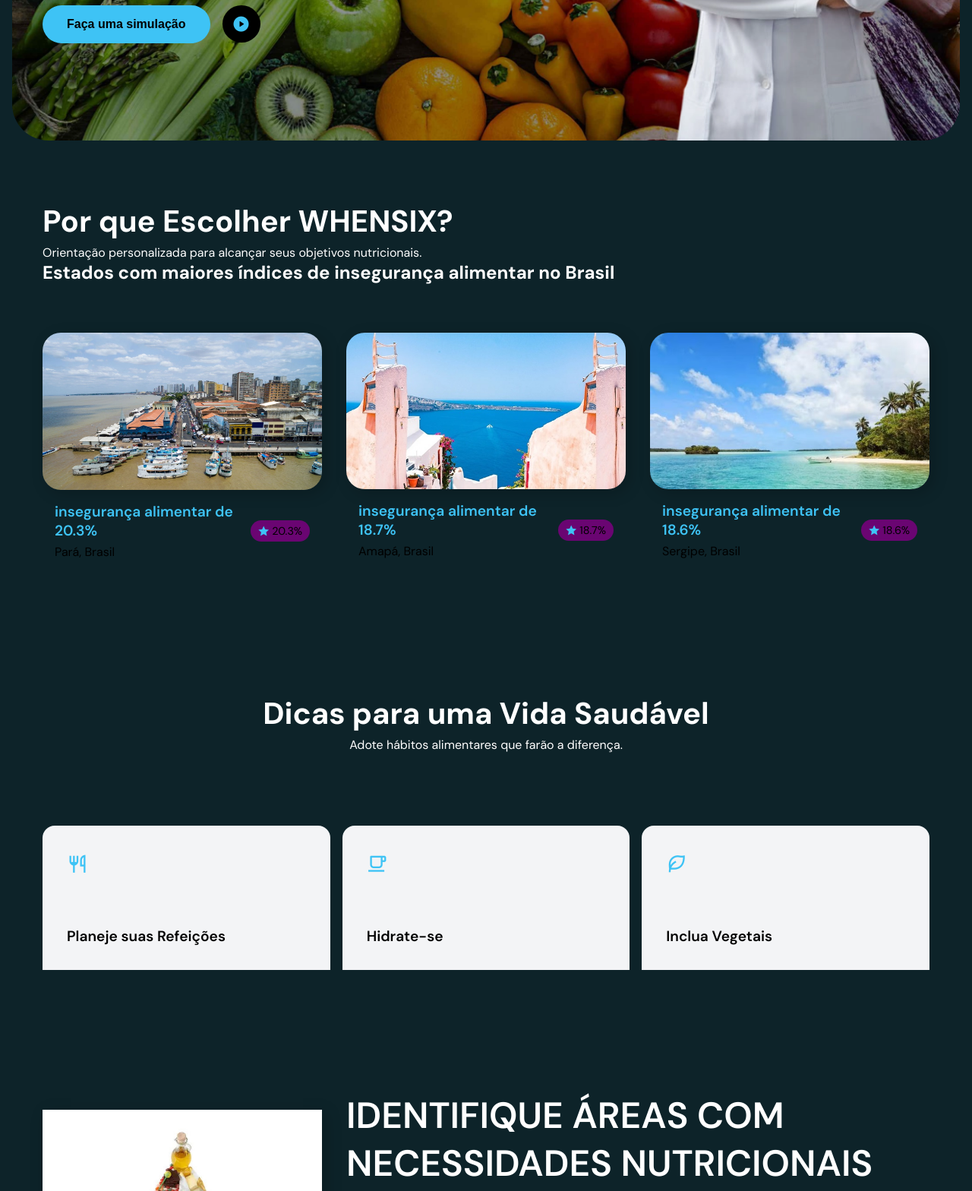
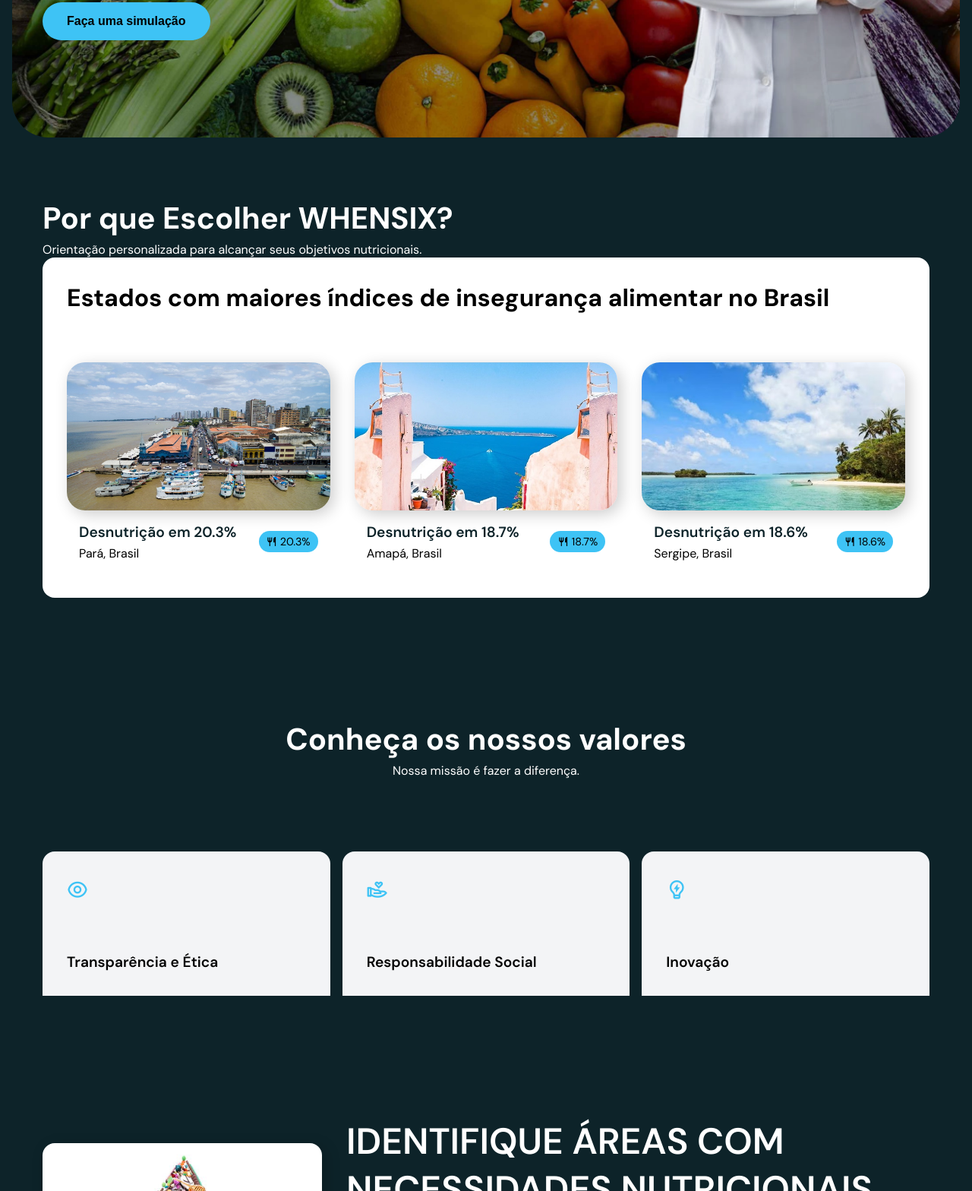
Before and after one commit to WhenSix/VITA, a website: page public/index.html in a window 1280 px wide. Shown: the part 660-2228 px from the top of the page at 76% size. Drawn offline with nearby package versions, Linux system fonts and the light colour scheme.

Commit message:
alterações index

```diff
--- a/public/index.html
+++ b/public/index.html
@@ -18,7 +18,7 @@
     <nav>
       <div class="nav__header">
         <div class="nav__logo">
-          <a href="#" class="logo"> <img src="./assets/Whensixlogo.png" alt=""> </a>
+          <a href="#" class="logo"> <img src="./assets/logo.png" alt=""> </a>
         </div>
         <div class="nav__menu__btn" id="menu-btn">
           <i class="ri-menu-line"></i>
@@ -43,9 +43,7 @@
           <h1>Dados que Nutrem, Saúde que Transforma.</h1>
           <div class="header__btns">
             <button class="btn">Faça uma simulação</button>
-            <a href="#">
-              <span><i class="ri-play-circle-fill"></i></span>
-            </a>
+
           </div>
         </div>
         <div class="header__image">
@@ -60,18 +58,19 @@
         Orientação personalizada para alcançar seus objetivos nutricionais.
       </p>
 
-      <h1 style="color: white;">Estados com maiores índices de insegurança alimentar no Brasil</h1>
 
+<div class="destination">
+  <span class="titulo">Estados com maiores índices de insegurança alimentar no Brasil</span>
       <div class="destination__grid">
         <div class="destination__card">
           <img src="assets/Pará.jpg" alt="destination" />
           <div class="destination__card__details">
             <div>
-              <h4>insegurança alimentar de 20.3%</h4>
+              <h4>Desnutrição em 20.3%</h4>
               <p>Pará, Brasil</p>
             </div>
             <div class="destination__rating">
-              <span><i class="ri-star-fill"></i></span>
+              <span><i class="ri-restaurant-fill"></i></span>
               20.3%
             </div>
           </div>
@@ -80,11 +79,11 @@
           <img src="assets/destination-2.jpg" alt="destination" />
           <div class="destination__card__details">
             <div>
-              <h4>insegurança alimentar de 18.7%</h4>
+              <h4>Desnutrição em 18.7%</h4>
               <p>Amapá, Brasil</p>
             </div>
             <div class="destination__rating">
-              <span><i class="ri-star-fill"></i></span>
+              <span><i class="ri-restaurant-fill"></i></span>
               18.7%
             </div>
           </div>
@@ -93,60 +92,59 @@
           <img src="assets/destination-3.jpg" alt="destination" />
           <div class="destination__card__details">
             <div>
-              <h4>insegurança alimentar de 18.6%</h4>
+              <h4>Desnutrição em 18.6%</h4>
               <p>Sergipe, Brasil</p>
             </div>
             <div class="destination__rating">
-              <span><i class="ri-star-fill"></i></span>
+              <span><i class="ri-restaurant-fill"></i></span>
              18.6%
             </div>
           </div>
         </div>
-      </div>
+      </div></div>
     </section>
 
     <section class="section__container journey__container" id="tips">
-      <h2 class="section__header">Dicas para uma Vida Saudável</h2>
+      <h2 class="section__header">Conheça os nossos valores</h2>
       <p class="section__description">
-        Adote hábitos alimentares que farão a diferença.
+        Nossa missão é fazer a diferença.
       </p>
       <div class="journey__grid">
         <div class="journey__card">
           <div class="journey__card__bg">
-            <span><i class="ri-restaurant-line"></i></span>
-            <h4>Planeje suas Refeições</h4>
+            <span><i class="ri-eye-line"></i></span>
+            <h4>Transparência e Ética</h4>
           </div>
           <div class="journey__card__content">
-            <span><i class="ri-restaurant-line"></i></span>
-            <h4>Organização é a chave</h4>
+            <span><i class="ri-eye-line"></i></span>
+            <h4>Transparência e Ética</h4>
             <p>
-              Prepare suas refeições com antecedência para garantir escolhas saudáveis durante a semana.
+              Nosso compromisso é com dados abertos, imparciais e seguros, garantindo que as informações sejam utilizadas para o bem-estar coletivo.
             </p>
           </div>
         </div>
         <div class="journey__card">
           <div class="journey__card__bg">
-            <span><i class="ri-cup-line"></i></span>
-            <h4>Hidrate-se</h4>
+            <span><i class="ri-hand-heart-line"></i></span>
+            <h4>Responsabilidade Social</h4>
           </div>
           <div class="journey__card__content">
-            <span><i class="ri-cup-line"></i></span>
-            <h4>A água é essencial</h4>
+            <span><i class="ri-hand-heart-line"></i></span>
+            <h4>Responsabilidade Social</h4>
             <p>
-              Beba pelo menos 2 litros de água por dia para manter o corpo funcionando bem.
-            </p>
+            Nosso trabalho visa gerar impacto positivo na sociedade, ajudando governos e organizações a tomarem decisões mais assertivas sobre nutrição e bem-estar.            </p>
           </div>
         </div>
         <div class="journey__card">
           <div class="journey__card__bg">
-            <span><i class="ri-leaf-line"></i></span>
-            <h4>Inclua Vegetais</h4>
+            <span><i class="ri-lightbulb-flash-line"></i></span>
+            <h4>Inovação</h4>
           </div>
           <div class="journey__card__content">
-            <span><i class="ri-leaf-line"></i></span>
-            <h4>Mais cores no prato</h4>
+            <span><i class="ri-lightbulb-flash-line"></i></span>
+            <h4>Inovação</h4>
             <p>
-              Vegetais são ricos em nutrientes e essenciais para uma dieta equilibrada.
+            Utilizamos o poder da inovação e dos dados para criar ferramentas inteligentes, tornando a análise nutricional mais eficiente e acessível.
             </p>
           </div>
         </div>
@@ -154,7 +152,7 @@
     </section>
     <section class="section__container showcase__container" id="nutrition">
       <div class="showcase__image">
-        <img src="assets/alimentação3.png" alt="showcase" />
+        <img src="assets/piramide.jpg" alt="showcase" />
       </div>
       <div class="showcase__content">
         <h4>IDENTIFIQUE ÁREAS COM NECESSIDADES NUTRICIONAIS</h4>
@@ -310,7 +308,7 @@
       <div class="section__container footer__container">
         <div class="footer__col">
           <div class="footer__logo">
-            <a href="#" class="logo">WHENSIX</a>
+            <a href="#" class="logo">VITA</a>
           </div>
           <p>
             Nossa empresa está empenhada a monitorar e ajudar as entidades publicas
@@ -359,14 +357,15 @@
           </ul>
         </div>
         <div class="footer__col">
-          <h4>JUNTE-SE A NÓS</h4>
+          <h4>Fale Conosco</h4>
 
-          <button class="btn"><a href="Cadastro.html">Cadastre-se</a></button>
+          <button class="btn"><a href="Cadastro.html">Deixe a sua mensagem</a></button>
         </div>
-      </div>
+
       <div class="footer__bar">
         Copyright © 2025 Whensix Prevenções. All rights reserved.
       </div>
+    </div>
     </footer>
 
     <script src="https://unpkg.com/scrollreveal"></script>
--- a/public/styles.css
+++ b/public/styles.css
@@ -236,15 +236,32 @@ header::before {
   background-color: var(--primary-color);
 }
 
+.destination{
+  background-color: #ffffff;
+  padding: 2rem;
+  border-radius: 1rem;
+}
+
+.destination .titulo{
+  font-weight: 700;
+  font-size: 2rem;
+  color: black;
+}
+
 .destination__container :is(.section__header, .section__description) {
   text-align: left;
   margin-inline-start: unset;
+}
+
+.destination__card .ri-restaurant-fill:before{
+  color: #000;
 }
 
 .destination__grid {
   margin-top: 4rem;
   display: grid;
   gap: 2rem 1rem;
+
 }
 
 .destination__card img {
@@ -264,7 +281,7 @@ header::before {
   margin-bottom: 5px;
   font-size: 1.2rem;
   font-weight: 600;
-  columns: var(--text-dark);
+  color: #0d2329;
 }
 
 .destination__card__details p {
@@ -275,8 +292,8 @@ header::before {
   padding: 5px 10px;
   font-size: 0.9rem;
   white-space: nowrap;
-  color: var(--white);
-  background-color: var(--primary-color);
+  color: black ;
+  background-color: #3ec3f5;
   border-radius: 1rem;
   transition: 0.3s;
 }
@@ -349,7 +366,7 @@ header::before {
   margin-bottom: 1rem;
   font-size: 1.2rem;
   font-weight: 600;
-  color: var(--white);
+  color: #fff;
 }
 
 .journey__card__content p {
@@ -363,8 +380,9 @@ header::before {
 }
 
 .showcase__image img {
-  max-width: 400px;
+  max-width: 600px;
   margin-inline: auto;
+  border-radius: 1rem;
   box-shadow: 5px 5px 20px rgba(0, 0, 0, 0.2);
 }
 
@@ -386,7 +404,6 @@ header::before {
   padding: 1.5rem;
   font-weight: 600;
   color: var(--text-dark);
-  background-image: url("assets/botão.jpg");
   background-size: cover;
   background-position: center center;
   background-repeat: no-repeat;
@@ -552,12 +569,12 @@ footer {
   padding: 7px 10px;
   font-size: 1.25rem;
   color: var(--white);
-  background-color: var(--primary-color);
+  background-color: black;
   border-radius: 100%;
 }
 
 .footer__socials a:hover {
-  background-color: var(--primary-color-dark);
+  background-color: var(--primary-color);
 }
 
 .footer__col h4 {
@@ -607,6 +624,7 @@ footer {
 
 .footer__col .btn {
   border-radius: 5px;
+  background-color: #14edb9;
 }
 
 .footer__bar {
@@ -702,6 +720,7 @@ footer {
 
   .nav__btns button {
     padding: 0.75rem 2rem;
+    font-weight: 700;
     background-color: var(--text-dark);
   }
 
@@ -791,7 +810,6 @@ footer {
 
 #contact .btn {
   color: #fff;
-  background-color: #000;
 }
 
 @media (width > 1200px) {
```
Also changed, not shown: public/assets/logo.png (added), public/assets/piramide.jpg (added), public/assets/whensixlogo.png (deleted).
